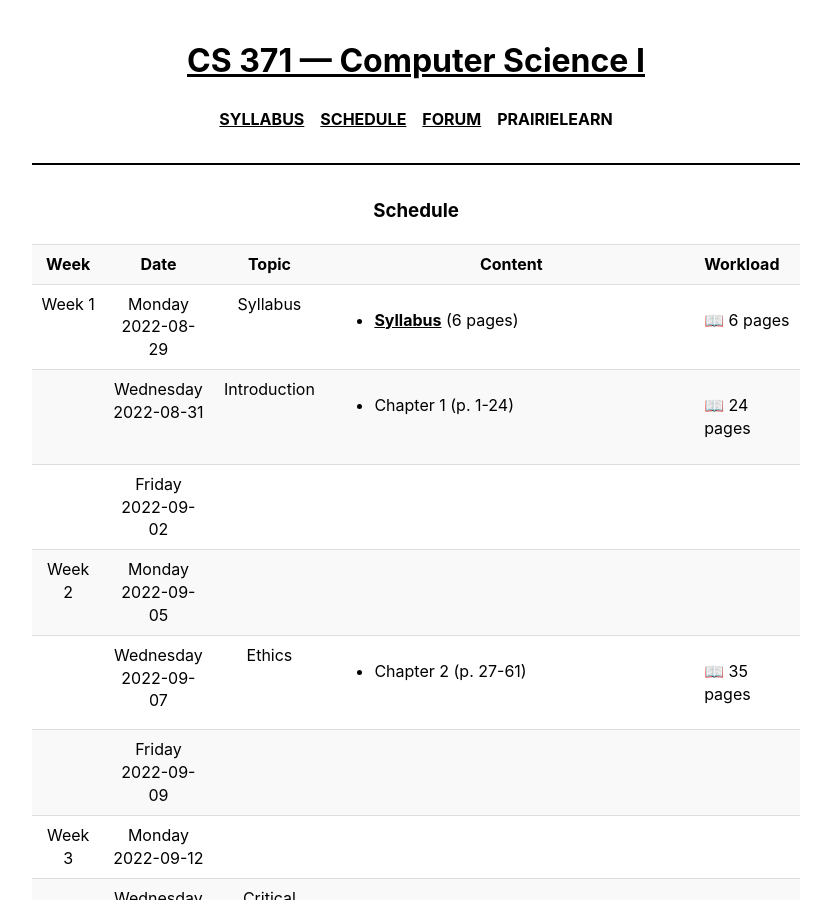
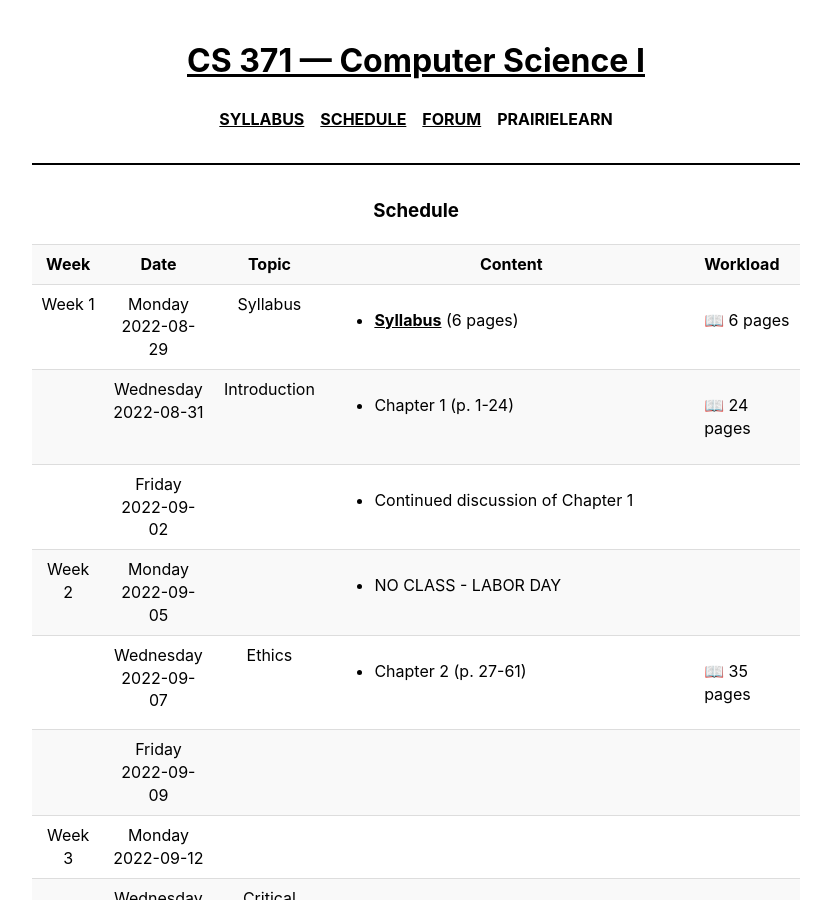
Before and after one commit to 2022-Fall-UAF-CS371/-2022-Fall-UAF-CS371.github.io, a Jekyll site: the page built from schedule.md, in a window 1280 px wide and 900 px high. Shown: the whole window, without its empty margins (224-1055 px from the left). Built offline with Jekyll 4.4.1, drawn with Linux system fonts in a browser that asks for light colours.

Commit message:
Updating schedule

```diff
--- a/_data/schedule.yaml
+++ b/_data/schedule.yaml
@@ -21,11 +21,17 @@
        unit: "pages"
 -
   day_of_week: 4
+  reading:
+    -
+     title: "Continued discussion of Chapter 1"
 -
 ##################################
   start_new_week: true   # Week 2
 ##################################
   day_of_week: 0
+  reading:
+    -
+     title: "NO CLASS - LABOR DAY"
 -
   day_of_week: 2
   topic: "Ethics"
```
